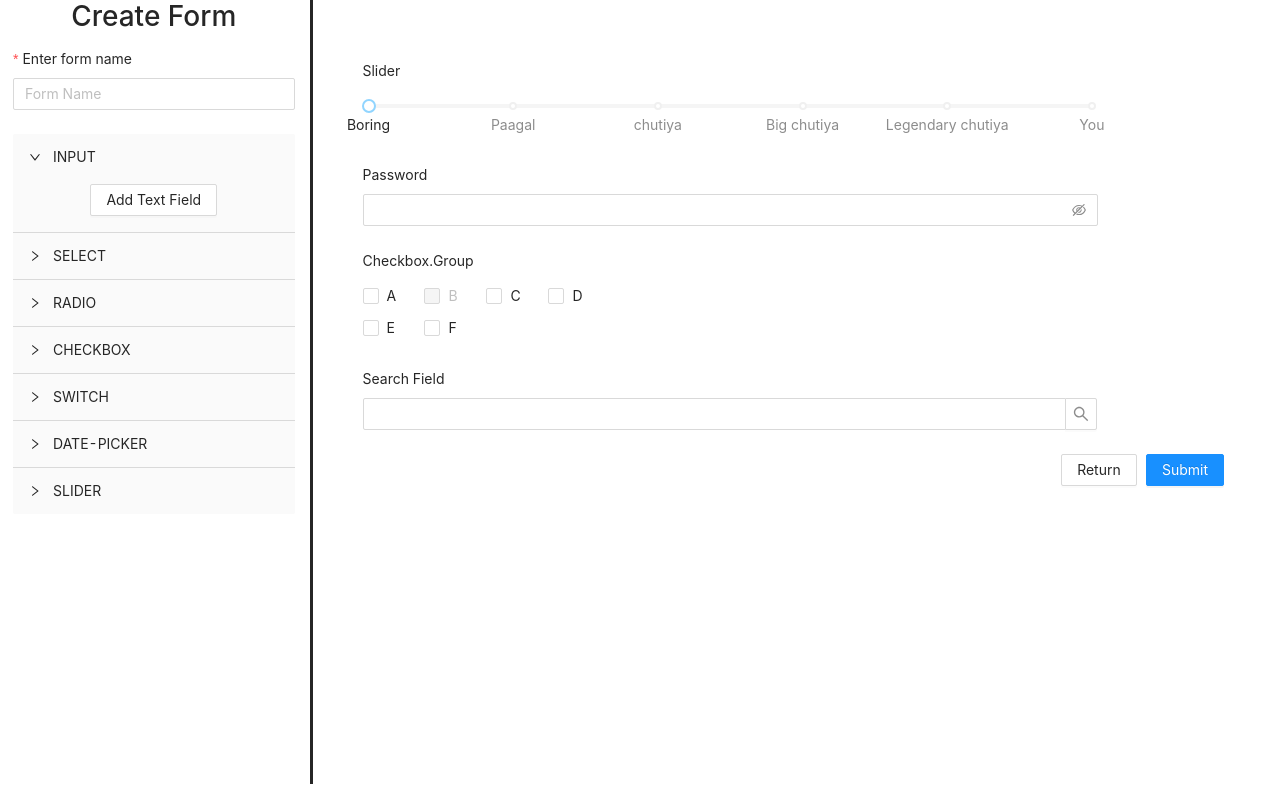
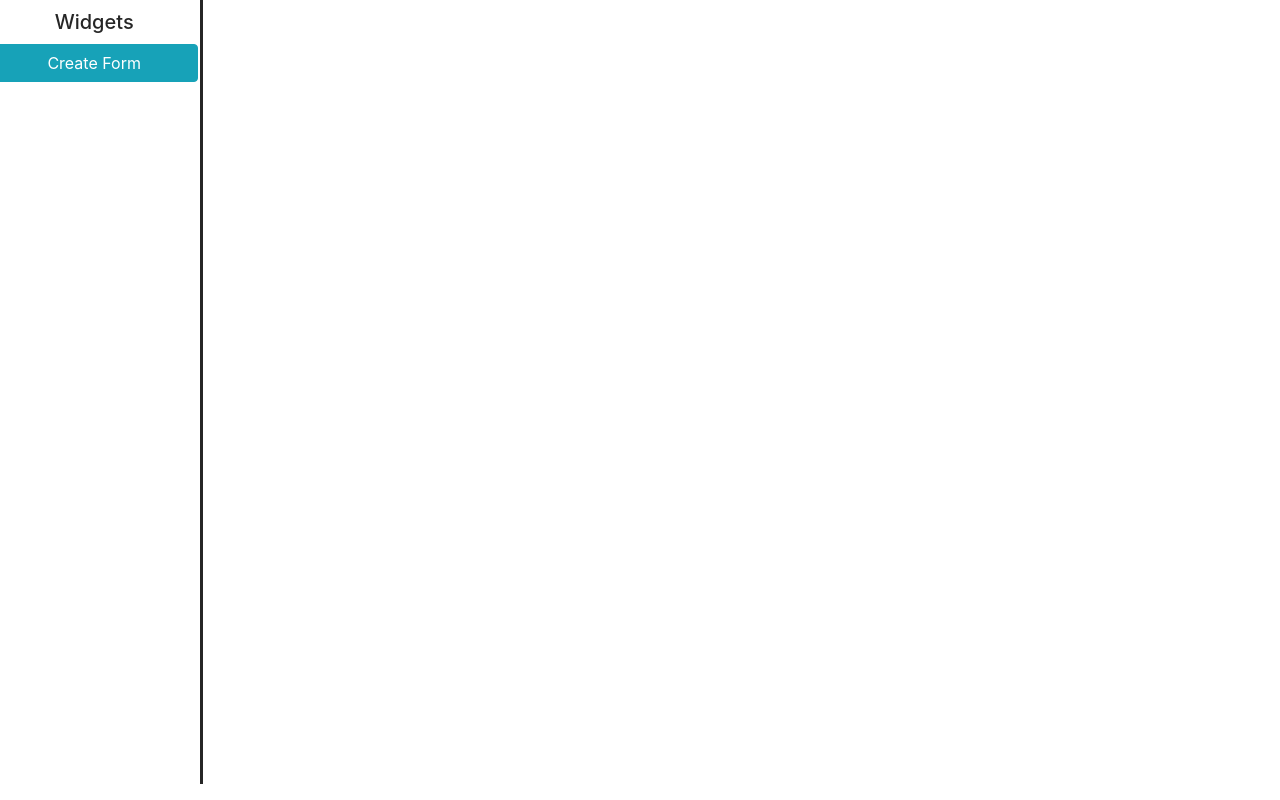
Before and after one commit to pranayag15/drag, a React (Create React App) app: page / in a window 1280 px wide. Built offline with nearby package versions, Linux system fonts and the light colour scheme.

Commit message:
reduc structure for storing widgets and its child done

```diff
--- a/src/App.css
+++ b/src/App.css
@@ -116,10 +116,7 @@
 /* button {
   width: 50px;
 } */
-::-webkit-scrollbar {
-  width: 0px; /* Remove scrollbar space */
-  background: transparent; /* Optional: just make scrollbar invisible */
-}
+
 
 .bome {
     position: relative;
--- a/src/App.js
+++ b/src/App.js
@@ -1,4 +1,4 @@
-import React, { Component} from 'react';
+import React, { Component } from 'react';
 import logo from './logo.svg';
 import './App.css';
 import { Provider } from "react-redux";
@@ -9,21 +9,45 @@ import { Button, message } from "antd";
 import "./App.css";
 import EditFormPanel from "./components/EditComponents/FormEditWindow"
 import Renderedfrom from "./components/EditComponents/Renderedfrom"
-import Grid from "./grid"
+import MoleculeList from './components/Molecules/moleculeList'
+import Playground from './components/playground'
 class App extends Component {
+  state = {
+    molecule: false
+  }
+  handleMolecule = (data, widgetID) => {
+    this.setState({
+      molecule: data,
+      widgetID:widgetID
+    })
+  }
   render() {
+    console.log(this.state)
     return (
       <Router>
         <Provider store={store}>
           <switch>
             <Route path="/">
               <div className="row">
-                <div style={{ borderStyle: "none solid", "height": "98vh", "paddingLeft": "25px" }} className="col-sm-3">
-                  <EditFormPanel />
+                <div style={{ borderStyle: "none solid", "height": "98vh", "paddingLeft": "25px", padding: "2px", paddingTop: "10px" }} className="col-sm-2">
+                  {this.state.molecule == "FORM" && <EditFormPanel widgetID={this.state.widgetID} />}
+                  {!this.state.molecule && <MoleculeList handleMolecule={this.handleMolecule} />}
                 </div>
-                <div style={{ padding: "50px" }} className="col-sm-9">
-                  <Renderedfrom/>
-                  {/* <Grid /> */}
+                <div style={{ padding: "10px" }} className="col-sm-10">
+                  {this.state.molecule && <div className="container-fluid">
+                    <center> <h4>Customize your {this.state.molecule.toLowerCase()}</h4> </center>
+                    <center>
+                      <button className="btn btn-success">
+                        Add To main website
+                    </button>
+                    &nbsp;&nbsp;
+                      <button onClick={()=>this.setState({molecule:false, widgetID:null})} className="btn btn-danger">
+                        Cancel all changes
+                    </button>
+                    </center>
+                    <br/>
+                    <Playground />
+                  </div>}
                 </div>
               </div>
             </Route>
@@ -34,5 +58,4 @@ class App extends Component {
   }
 }
 
-
-export default App;
+export default App
--- a/src/actions/types.js
+++ b/src/actions/types.js
@@ -1,3 +1,4 @@
+export const CREATE_NEW_WIDGET = "CREATE_NEW_WIDGET"
 export const ADD_NEW_FIELD = "ADD_NEW_FIELD"
 export const UPADTE_FIELD_POSITION = "UPADTE_FIELD_POSITION"
 export const UPADTE_FIELD_SIZE = "UPADTE_FIELD_SIZE"
--- a/src/components/EditComponents/AddFieldFroms/AddInput.jsx
+++ b/src/components/EditComponents/AddFieldFroms/AddInput.jsx
@@ -39,7 +39,7 @@ class ContactForm extends Component {
 
   onFinish = (values) => {
     console.log("form data", values);
-    this.props.addNewField("Input", values, initPos);
+    this.props.addNewField(this.props.widgetID,"Input", values, initPos);
     this.props.closeModal();
     this.formRef.current.resetFields();
   };
@@ -49,6 +49,7 @@ class ContactForm extends Component {
   };
 
   render() {
+    console.log(this.props)
     return (
       <Form
         initialValues={{ isrequired: true }}
--- a/src/components/EditComponents/EditModal.js
+++ b/src/components/EditComponents/EditModal.js
@@ -43,6 +43,7 @@ class Modal1 extends React.Component {
          <this.props.form
             onCancel={this.handleCancel}
             closeModal={this.handleOk}
+            widgetID={this.props.widgetID}
          />
         </Modal>
       </div>
--- a/src/components/EditComponents/FormEditWindow.jsx
+++ b/src/components/EditComponents/FormEditWindow.jsx
@@ -27,6 +27,7 @@ class FormEditWindow extends Component {
   };
 
   render() {
+    console.log(this.props.widgetID)
     return (
       <div>
         <center>
@@ -60,6 +61,7 @@ class FormEditWindow extends Component {
           <Panel header="INPUT" key="1">
             <center>
               <Modal
+                widgetID = {this.props.widgetID}
                 buttonValue="Add Text Field"
                 form={InputFieldForm}
                 modalHeading="Input Add Modal"
--- a/src/components/EditComponents/Renderedfrom.js
+++ b/src/components/EditComponents/Renderedfrom.js
@@ -63,12 +63,12 @@ class ContactForm extends Component {
   onLayoutChange = (layout, layouts) => {
     console.log(layout)
     //COMMENT OUT BELOW TO STOP CALLING UPDATEfIELD FUNCTION
-    var changedField = _.differenceWith(layout, this.state.currLayout, _.isEqual);
+    var changedField = _.differenceWith(layout, this.state.currLayout, _.isEqual);
     // console.log(changedField, "changesss")
-    this.setState({currLayout: layout})
+    this.setState({ currLayout: layout })
     changedField.map((item, i) => {
-      var {i, x, y, w, h} = item
-      this.props.updatePosition(i, {x, y, w, h})
+      var { i, x, y, w, h } = item
+      this.props.updatePosition(i, { x, y, w, h })
       console.log(i, x, y, w, h)
     })
   };
@@ -110,173 +110,8 @@ class ContactForm extends Component {
             width={1200}
           >
             {mappedFields}
-            {/* <div key="a" data-grid={initGrid}>
-              <Form.Item
-                name="username"
-                label="username"
-                rules={[
-                  {
-                    type: "",
-                    required: true,
-                  },
-                ]}
-              >
-                <Input />
-              </Form.Item>
-            </div>
-            <div key="b" data-grid={initGrid}>
-              <Form.Item
-                name="hululuul"
-                label="hulullu"
-                rules={[
-                  {
-                    type: "",
-                    required: true,
-                  },
-                ]}
-              >
-                <Input placeholder="Resizeable input field" />
-              </Form.Item>
-            </div>
 
-            <div key="c" data-grid={initGrid}>
-              <Form.Item
-                name="radio-group"
-                label="Radio.Group"
-                rules={[{ required: true }]}
-              >
-                <Radio.Group>
-                  <Radio value="a">item 1</Radio>
-                  <Radio value="b">item 2</Radio>
-                  <Radio value="c">item 3</Radio>
-                </Radio.Group>
-              </Form.Item>
-            </div>
-            <div key="d" data-grid={initGrid}>
-              <Form.Item
-                name={["input", "select"]}
-                label="Field type"
-                rules={[
-                  {
-                    required: true,
-                    message: "Please select field type",
-                  },
-                ]}
-              >
-                <Select placeholder="Select field type to make validation easy.">
-                  <Option value="string">String</Option>
-                  <Option value="email">Email</Option>
-                  <Option value="number">Number</Option>
-                  <Option value="password">Password</Option>
-                  <Option value="textarea">Textarea</Option>
-                  <Option value="search">Search</Option>
-                </Select>
-              </Form.Item>
-            </div> */}
           </GridLayout>
-          <Form.Item name="slider" label="Slider">
-            <Slider
-              marks={{
-                0: "Boring",
-                20: "Paagal",
-                40: "chutiya",
-                60: "Big chutiya",
-                80: "Legendary chutiya",
-                100: "You",
-              }}
-            />
-          </Form.Item>
-          <Form.Item
-            name="password"
-            label="Password"
-            rules={[
-              {
-                type: "",
-                required: false,
-              },
-            ]}
-          >
-            <Input.Password />
-          </Form.Item>
-          <Form.Item name="checkbox-group" label="Checkbox.Group">
-            <Checkbox.Group>
-              <Row>
-                <Col span={6}>
-                  <Checkbox
-                    value="A"
-                    style={{
-                      lineHeight: "32px",
-                    }}
-                  >
-                    A
-                  </Checkbox>
-                </Col>
-                <Col span={6}>
-                  <Checkbox
-                    value="B"
-                    style={{
-                      lineHeight: "32px",
-                    }}
-                    disabled
-                  >
-                    B
-                  </Checkbox>
-                </Col>
-                <Col span={6}>
-                  <Checkbox
-                    value="C"
-                    style={{
-                      lineHeight: "32px",
-                    }}
-                  >
-                    C
-                  </Checkbox>
-                </Col>
-                <Col span={6}>
-                  <Checkbox
-                    value="D"
-                    style={{
-                      lineHeight: "32px",
-                    }}
-                  >
-                    D
-                  </Checkbox>
-                </Col>
-                <Col span={6}>
-                  <Checkbox
-                    value="E"
-                    style={{
-                      lineHeight: "32px",
-                    }}
-                  >
-                    E
-                  </Checkbox>
-                </Col>
-                <Col span={6}>
-                  <Checkbox
-                    value="F"
-                    style={{
-                      lineHeight: "32px",
-                    }}
-                  >
-                    F
-                  </Checkbox>
-                </Col>
-              </Row>
-            </Checkbox.Group>
-          </Form.Item>
-          <Form.Item
-            name="Search"
-            label="Search Field"
-            rules={[
-              {
-                type: "",
-                required: false,
-              },
-            ]}
-          >
-            <Input.Search onSearch={(value) => console.log(value)} />
-          </Form.Item>
           <Form.Item {...tailLayout}>
             {/* <center>
               <button htmlType="submit" className="contact-submit">
--- /dev/null
+++ b/src/components/Molecules/moleculeList.js
@@ -0,0 +1,34 @@
+import React, { Component } from 'react'
+import { Button } from 'antd'
+import { connect } from 'react-redux'
+import {createNewWidget} from '../../actions/widget.actions'
+
+class MoleculeList extends Component {
+    handleMoleculeSelection = async(data) => {
+        let widgetId = Date.now()
+        await this.props.createNewWidget(data, widgetId)
+        this.props.handleMolecule(data, widgetId)
+    }
+    render() {
+        return (
+            <div>
+                <center> <h5>Widgets </h5></center>
+                <button onClick={() => this.handleMoleculeSelection("FORM")} className="btn btn-info btn-block" >
+                    Create Form
+                </button>
+            </div>
+        )
+    }
+}
+
+const mapStateToProps = (state) => ({
+    formFields: state.allComponents,
+});
+
+const mapDispatchToProps = (dispatch) => ({
+    createNewWidget,
+});
+
+export default connect(mapStateToProps, {
+    createNewWidget
+})(MoleculeList);
--- /dev/null
+++ b/src/components/playground.js
@@ -0,0 +1,25 @@
+import React, { Component } from 'react'
+import RGL, { WidthProvider } from "react-grid-layout";
+
+const ReactGridLayout = WidthProvider(RGL);
+class Playground extends Component {
+    render() {
+        return (
+            <div className="container-fluid" style={{ backgroundColor: "#f0f0f0" , overflow:"scroll"}}>
+
+                <ReactGridLayout
+
+                    cols={12}
+                    rowHeight={30}
+                    // isResizable="true"
+
+                >
+
+                </ReactGridLayout>
+
+            </div>
+        )
+    }
+}
+
+export default Playground
```
Also changed, not shown: src/actions/widget.actions.js (+14 -2 lines), src/reducers/widgets.reducers.js (+30 -12 lines).
